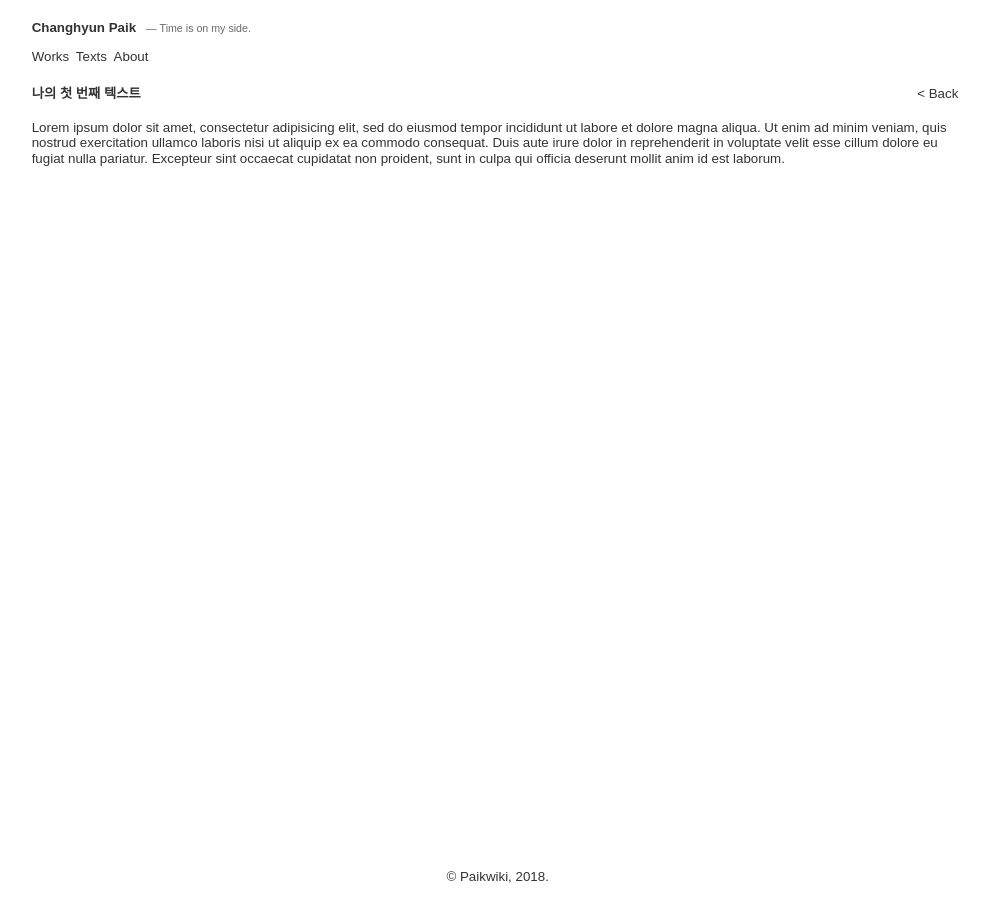
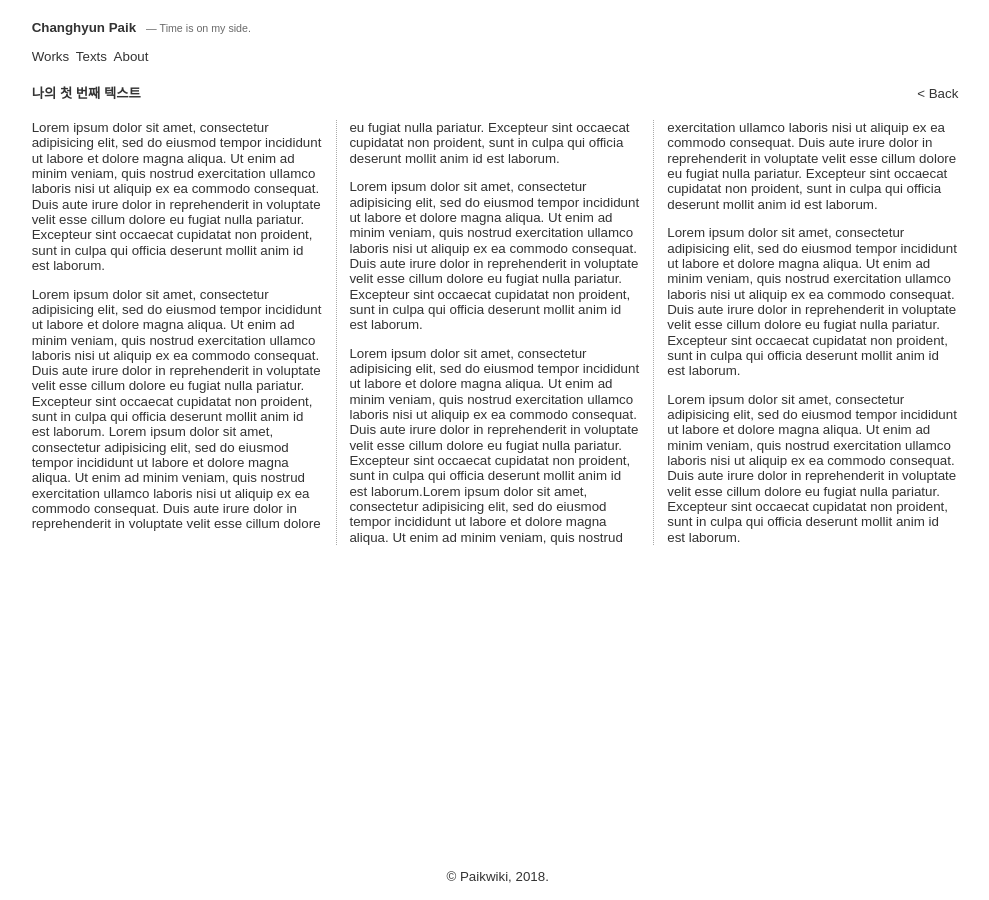
Before and after one commit to paikwiki/jt-alpha, a Jekyll site: the page built from _posts/texts/2017-01-18-my-1st-text.md, in a window 1280 px wide. Shown: the whole page, without its empty margins (145-1134 px from the left). Built offline with Jekyll 4.4.1, drawn with Linux system fonts in a browser that asks for light colours.

Commit message:
Apply column on text page:leaves:

```diff
--- a/_layouts/text.html
+++ b/_layouts/text.html
@@ -6,12 +6,12 @@ layout: default
     <header>
       <h1>{{page.title}}</h1>
     </header>
-    <section class="post-content">
-      <section class="post-image">
-        {% if page.image %}
+    <section class="post-content text-content">
+      {% if page.image %}
+        <section class="post-image">
           <img src="{{ page.image | prepend:site.baseurl }}" alt="{{ page.title }}">
-        {% endif %}
-      </section>
+        </section>
+      {% endif %}
       {{ content }}
     </section>
     <aside>
--- a/_posts/texts/2017-01-18-my-1st-text.md
+++ b/_posts/texts/2017-01-18-my-1st-text.md
@@ -7,3 +7,13 @@ order:  1
 ---
 
 Lorem ipsum dolor sit amet, consectetur adipisicing elit, sed do eiusmod tempor incididunt ut labore et dolore magna aliqua. Ut enim ad minim veniam, quis nostrud exercitation ullamco laboris nisi ut aliquip ex ea commodo consequat. Duis aute irure dolor in reprehenderit in voluptate velit esse cillum dolore eu fugiat nulla pariatur. Excepteur sint occaecat cupidatat non proident, sunt in culpa qui officia deserunt mollit anim id est laborum.
+
+Lorem ipsum dolor sit amet, consectetur adipisicing elit, sed do eiusmod tempor incididunt ut labore et dolore magna aliqua. Ut enim ad minim veniam, quis nostrud exercitation ullamco laboris nisi ut aliquip ex ea commodo consequat. Duis aute irure dolor in reprehenderit in voluptate velit esse cillum dolore eu fugiat nulla pariatur. Excepteur sint occaecat cupidatat non proident, sunt in culpa qui officia deserunt mollit anim id est laborum. Lorem ipsum dolor sit amet, consectetur adipisicing elit, sed do eiusmod tempor incididunt ut labore et dolore magna aliqua. Ut enim ad minim veniam, quis nostrud exercitation ullamco laboris nisi ut aliquip ex ea commodo consequat. Duis aute irure dolor in reprehenderit in voluptate velit esse cillum dolore eu fugiat nulla pariatur. Excepteur sint occaecat cupidatat non proident, sunt in culpa qui officia deserunt mollit anim id est laborum.
+
+Lorem ipsum dolor sit amet, consectetur adipisicing elit, sed do eiusmod tempor incididunt ut labore et dolore magna aliqua. Ut enim ad minim veniam, quis nostrud exercitation ullamco laboris nisi ut aliquip ex ea commodo consequat. Duis aute irure dolor in reprehenderit in voluptate velit esse cillum dolore eu fugiat nulla pariatur. Excepteur sint occaecat cupidatat non proident, sunt in culpa qui officia deserunt mollit anim id est laborum.
+
+Lorem ipsum dolor sit amet, consectetur adipisicing elit, sed do eiusmod tempor incididunt ut labore et dolore magna aliqua. Ut enim ad minim veniam, quis nostrud exercitation ullamco laboris nisi ut aliquip ex ea commodo consequat. Duis aute irure dolor in reprehenderit in voluptate velit esse cillum dolore eu fugiat nulla pariatur. Excepteur sint occaecat cupidatat non proident, sunt in culpa qui officia deserunt mollit anim id est laborum.Lorem ipsum dolor sit amet, consectetur adipisicing elit, sed do eiusmod tempor incididunt ut labore et dolore magna aliqua. Ut enim ad minim veniam, quis nostrud exercitation ullamco laboris nisi ut aliquip ex ea commodo consequat. Duis aute irure dolor in reprehenderit in voluptate velit esse cillum dolore eu fugiat nulla pariatur. Excepteur sint occaecat cupidatat non proident, sunt in culpa qui officia deserunt mollit anim id est laborum.
+
+Lorem ipsum dolor sit amet, consectetur adipisicing elit, sed do eiusmod tempor incididunt ut labore et dolore magna aliqua. Ut enim ad minim veniam, quis nostrud exercitation ullamco laboris nisi ut aliquip ex ea commodo consequat. Duis aute irure dolor in reprehenderit in voluptate velit esse cillum dolore eu fugiat nulla pariatur. Excepteur sint occaecat cupidatat non proident, sunt in culpa qui officia deserunt mollit anim id est laborum.
+
+Lorem ipsum dolor sit amet, consectetur adipisicing elit, sed do eiusmod tempor incididunt ut labore et dolore magna aliqua. Ut enim ad minim veniam, quis nostrud exercitation ullamco laboris nisi ut aliquip ex ea commodo consequat. Duis aute irure dolor in reprehenderit in voluptate velit esse cillum dolore eu fugiat nulla pariatur. Excepteur sint occaecat cupidatat non proident, sunt in culpa qui officia deserunt mollit anim id est laborum.
--- a/_sass/layout.scss
+++ b/_sass/layout.scss
@@ -132,6 +132,25 @@
           }
         }
       }
+      .text-content {
+        columns: 3;
+        column-gap: 2rem;
+        column-rule: 1px dotted darkgray;
+        p:nth-child(1) {
+          margin-top: 0;
+        }
+      }
+      @media all and (max-width: 960px){
+        .text-content {
+          columns: 2;
+        }
+      }
+      @media all and (max-width: 640px){
+        .text-content {
+          columns: unset;
+          padding: 0 2rem;
+        }
+      }
       aside {
         position: absolute;
         top: 0;
```
